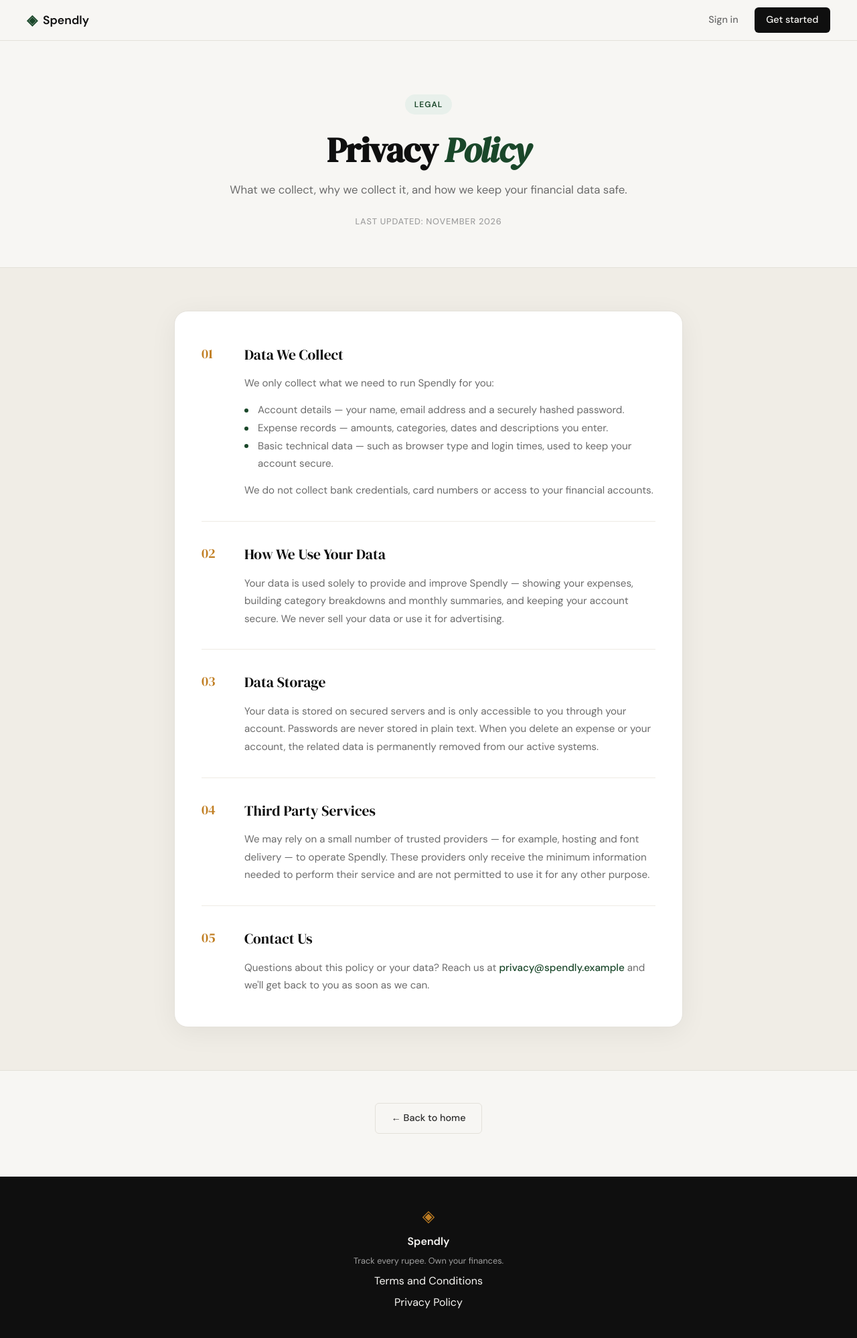
After one commit to GavishKapoor/spendly, a Flask app: page /privacy in a window 1280 px wide. The commit adds this page. Shown: the whole page at 67% size. Run offline with Flask 3, Linux system fonts and the light colour scheme.

Commit message:
landing: add privacy policy page and route
Co-Authored-By: Claude Opus 5.5 <noreply@anthropic.com>

```diff
--- a/app.py
+++ b/app.py
@@ -25,6 +25,11 @@ def login():
 @app.route("/terms")
 def terms():
     return render_template("terms.html")
+
+
+@app.route("/privacy")
+def privacy():
+    return render_template("privacy.html")
 
 
 # ------------------------------------------------------------------ #
--- a/static/css/style.css
+++ b/static/css/style.css
@@ -571,6 +571,13 @@ a { color: inherit; text-decoration: none; }
 
 .legal-block p:last-child { margin-bottom: 0; }
 
+.legal-block a {
+    color: var(--accent);
+    font-weight: 500;
+}
+
+.legal-block a:hover { text-decoration: underline; }
+
 .legal-block ul {
     list-style: none;
     margin: 0 0 0.85rem;
--- a/templates/base.html
+++ b/templates/base.html
@@ -35,7 +35,7 @@
             <span class="footer-name">Spendly</span>
             <p class="footer-copy">Track every rupee. Own your finances.</p>
             <a href="{{ url_for('terms') }}">Terms and Conditions</a>
-            <a href="#">Privacy Policy</a>
+            <a href="{{ url_for('privacy') }}">Privacy Policy</a>
         </div>
     </footer>
 
--- /dev/null
+++ b/templates/privacy.html
@@ -0,0 +1,101 @@
+{% extends "base.html" %}
+
+{% block title %}Privacy Policy — Spendly{% endblock %}
+
+{% block content %}
+
+<section class="legal-hero">
+    <div class="legal-hero-inner">
+        <div class="hero-badge">Legal</div>
+        <h1 class="legal-title">
+            Privacy <em>Policy</em>
+        </h1>
+        <p class="legal-subtitle">
+            What we collect, why we collect it, and how we keep
+            your financial data safe.
+        </p>
+        <span class="legal-updated">Last updated: November 2026</span>
+    </div>
+</section>
+
+<section class="legal-body">
+    <div class="legal-card">
+
+        <div class="legal-block">
+            <span class="legal-num">01</span>
+            <div>
+                <h2 class="legal-heading">Data We Collect</h2>
+                <p>
+                    We only collect what we need to run Spendly for you:
+                </p>
+                <ul>
+                    <li>Account details — your name, email address and a securely hashed password.</li>
+                    <li>Expense records — amounts, categories, dates and descriptions you enter.</li>
+                    <li>Basic technical data — such as browser type and login times, used to keep your account secure.</li>
+                </ul>
+                <p>
+                    We do not collect bank credentials, card numbers or access to your
+                    financial accounts.
+                </p>
+            </div>
+        </div>
+
+        <div class="legal-block">
+            <span class="legal-num">02</span>
+            <div>
+                <h2 class="legal-heading">How We Use Your Data</h2>
+                <p>
+                    Your data is used solely to provide and improve Spendly — showing
+                    your expenses, building category breakdowns and monthly summaries,
+                    and keeping your account secure. We never sell your data or use it
+                    for advertising.
+                </p>
+            </div>
+        </div>
+
+        <div class="legal-block">
+            <span class="legal-num">03</span>
+            <div>
+                <h2 class="legal-heading">Data Storage</h2>
+                <p>
+                    Your data is stored on secured servers and is only accessible to
+                    you through your account. Passwords are never stored in plain text.
+                    When you delete an expense or your account, the related data is
+                    permanently removed from our active systems.
+                </p>
+            </div>
+        </div>
+
+        <div class="legal-block">
+            <span class="legal-num">04</span>
+            <div>
+                <h2 class="legal-heading">Third Party Services</h2>
+                <p>
+                    We may rely on a small number of trusted providers — for example,
+                    hosting and font delivery — to operate Spendly. These providers only
+                    receive the minimum information needed to perform their service and
+                    are not permitted to use it for any other purpose.
+                </p>
+            </div>
+        </div>
+
+        <div class="legal-block">
+            <span class="legal-num">05</span>
+            <div>
+                <h2 class="legal-heading">Contact Us</h2>
+                <p>
+                    Questions about this policy or your data? Reach us at
+                    <a href="mailto:privacy@spendly.example">privacy@spendly.example</a>
+                    and we'll get back to you as soon as we can.
+                </p>
+            </div>
+        </div>
+
+    </div>
+</section>
+
+<section class="legal-footer">
+    <a href="{{ url_for('landing') }}" class="btn-ghost">← Back to home</a>
+</section>
+
+{% endblock %}
```
